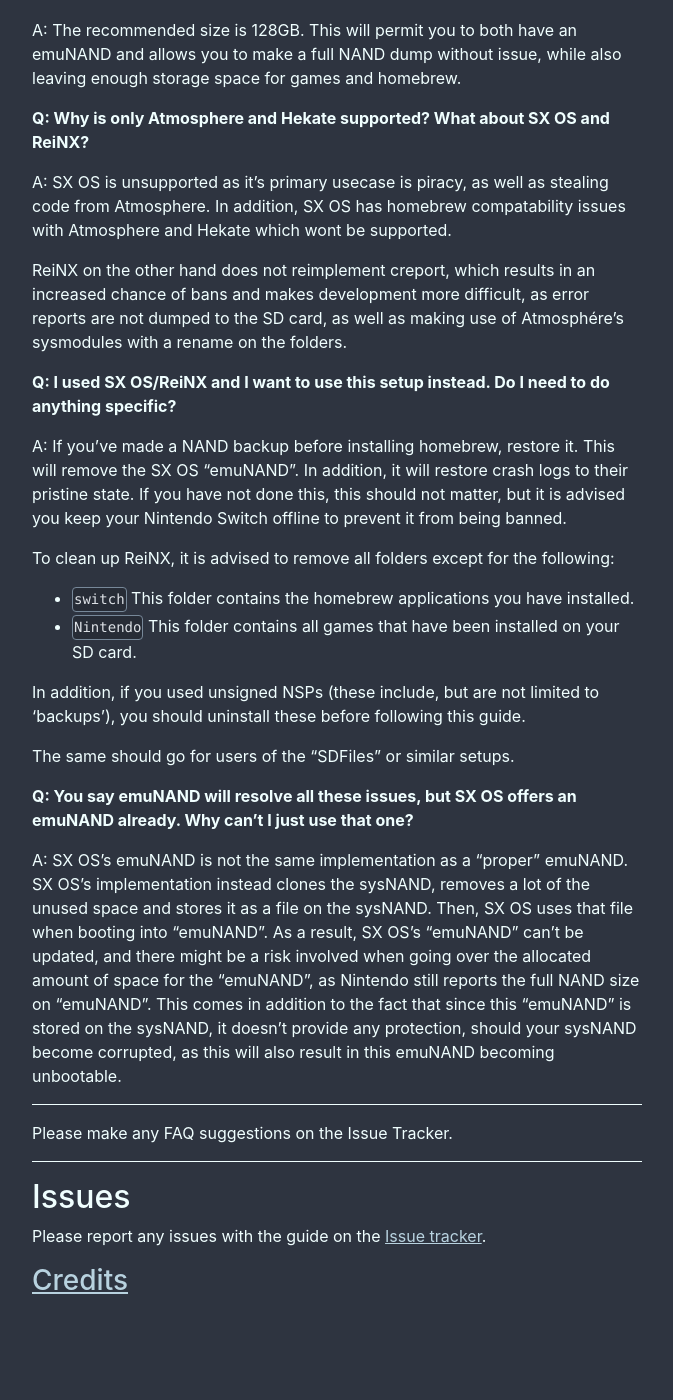
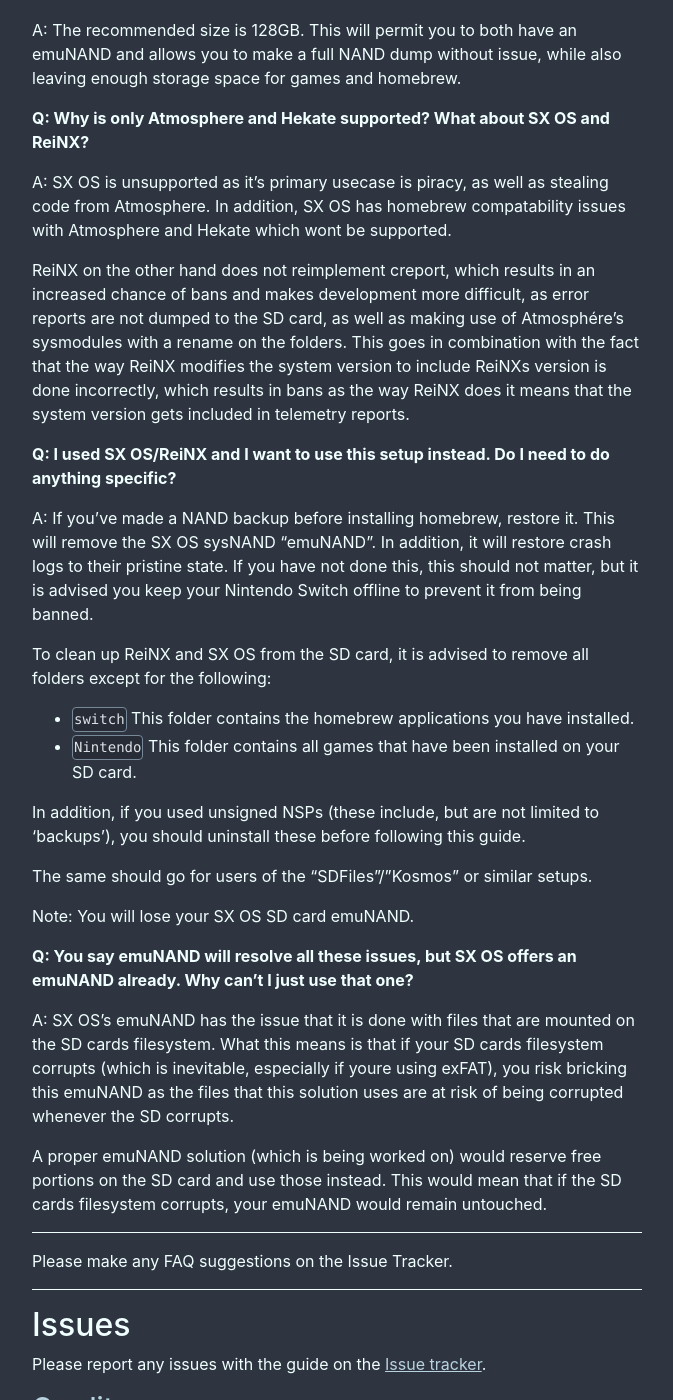
Before and after one commit to noirscape/SwitchGuideOLD, a Jekyll site: the page built from faq.md, in a window 1280 px wide and 1400 px high, scrolled down 2015 px. Shown: the whole window, without its empty margins (303-976 px from the left). Built offline with Jekyll 4.4.1, drawn with Linux system fonts in a browser that asks for light colours; before the commit the page ends 3321 px from its top, so only the background shows below that.

Commit message:
New SX OS answers
Hint: They still aren't very good at this CFW game.

```diff
--- a/faq.md
+++ b/faq.md
@@ -77,23 +77,27 @@
 
 A: SX OS is unsupported as it's primary usecase is piracy, as well as stealing code from Atmosphere. In addition, SX OS has homebrew compatability issues with Atmosphere and Hekate which wont be supported.
 
-ReiNX on the other hand does not reimplement creport, which results in an increased chance of bans and makes development more difficult, as error reports are not dumped to the SD card, as well as making use of Atmosphére's sysmodules with a rename on the folders.
+ReiNX on the other hand does not reimplement creport, which results in an increased chance of bans and makes development more difficult, as error reports are not dumped to the SD card, as well as making use of Atmosphére's sysmodules with a rename on the folders. This goes in combination with the fact that the way ReiNX modifies the system version to include ReiNXs version is done incorrectly, which results in bans as the way ReiNX does it means that the system version gets included in telemetry reports.
 
 **Q: I used SX OS/ReiNX and I want to use this setup instead. Do I need to do anything specific?**{: #reinx-sxos-earlier}
 
-A: If you've made a NAND backup before installing homebrew, restore it. This will remove the SX OS "emuNAND". In addition, it will restore crash logs to their pristine state. If you have not done this, this should not matter, but it is advised you keep your Nintendo Switch offline to prevent it from being banned.
+A: If you've made a NAND backup before installing homebrew, restore it. This will remove the SX OS sysNAND "emuNAND". In addition, it will restore crash logs to their pristine state. If you have not done this, this should not matter, but it is advised you keep your Nintendo Switch offline to prevent it from being banned.
 
-To clean up ReiNX, it is advised to remove all folders except for the following:
+To clean up ReiNX and SX OS from the SD card, it is advised to remove all folders except for the following:
 - `switch` This folder contains the homebrew applications you have installed.
 - `Nintendo` This folder contains all games that have been installed on your SD card.
 
 In addition, if you used unsigned NSPs (these include, but are not limited to 'backups'), you should uninstall these before following this guide.
 
-The same should go for users of the "SDFiles" or similar setups.
+The same should go for users of the "SDFiles"/"Kosmos" or similar setups.
+
+Note: You will lose your SX OS SD card emuNAND.
 
 **Q: You say emuNAND will resolve all these issues, but SX OS offers an emuNAND already. Why can't I just use that one?**{: #sx-not-so-nand}
 
-A: SX OS's emuNAND is not the same implementation as a "proper" emuNAND. SX OS's implementation instead clones the sysNAND, removes a lot of the unused space and stores it as a file on the sysNAND. Then, SX OS uses that file when booting into "emuNAND". As a result, SX OS's "emuNAND" can't be updated, and there might be a risk involved when going over the allocated amount of space for the "emuNAND", as Nintendo still reports the full NAND size on "emuNAND". This comes in addition to the fact that since this "emuNAND" is stored on the sysNAND, it doesn't provide any protection, should your sysNAND become corrupted, as this will also result in this emuNAND becoming unbootable.
+A: SX OS's emuNAND has the issue that it is done with files that are mounted on the SD cards filesystem. What this means is that if your SD cards filesystem corrupts (which is inevitable, especially if youre using exFAT), you risk bricking this emuNAND as the files that this solution uses are at risk of being corrupted whenever the SD corrupts.
+
+A proper emuNAND solution (which is being worked on) would reserve free portions on the SD card and use those instead. This would mean that if the SD cards filesystem corrupts, your emuNAND would remain untouched.
 
 ---
 
```
